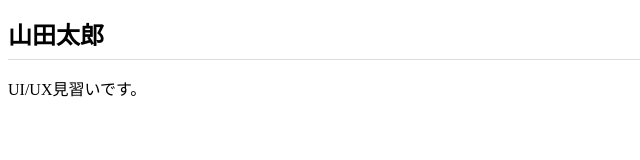
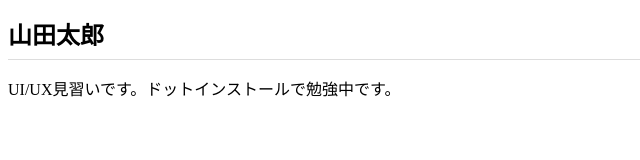
Before and after one commit to zuumika/zuumika.git.hub.io, a plain HTML site: page MyUserSite/index.html in a window 1280 px wide. Shown: the whole page, without its empty margins (0-640 px from the left). Drawn offline with Linux system fonts and the light colour scheme.

Commit message:
Add files via upload

```diff
--- a/MyUserSite/index.html
+++ b/MyUserSite/index.html
@@ -9,6 +9,6 @@
 </head>
 <body>
   <h1>山田太郎</h1>
-  <p>UI/UX見習いです。</p>
+  <p>UI/UX見習いです。ドットインストールで勉強中です。</p>
 </body>
 </html>
```
